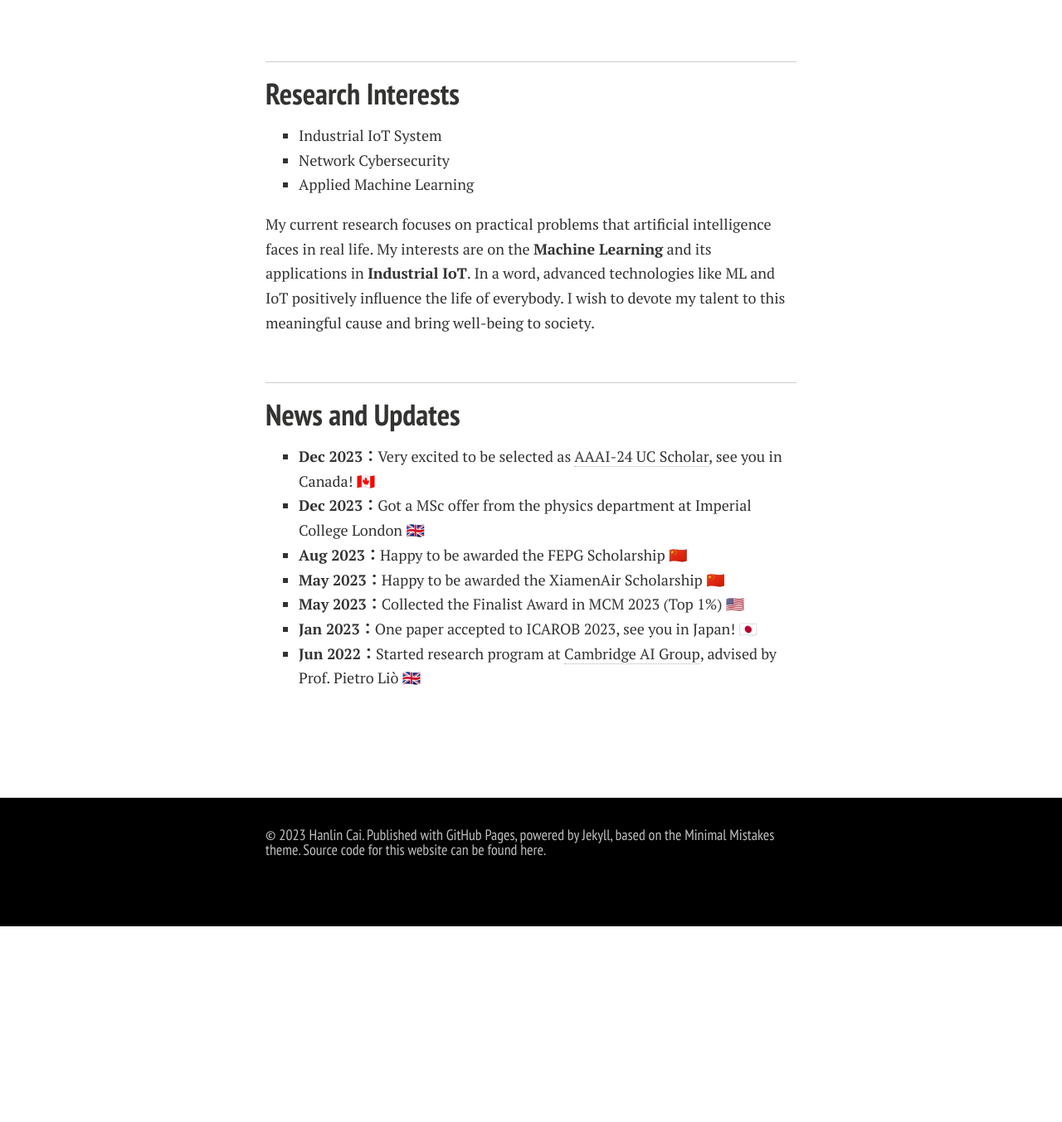
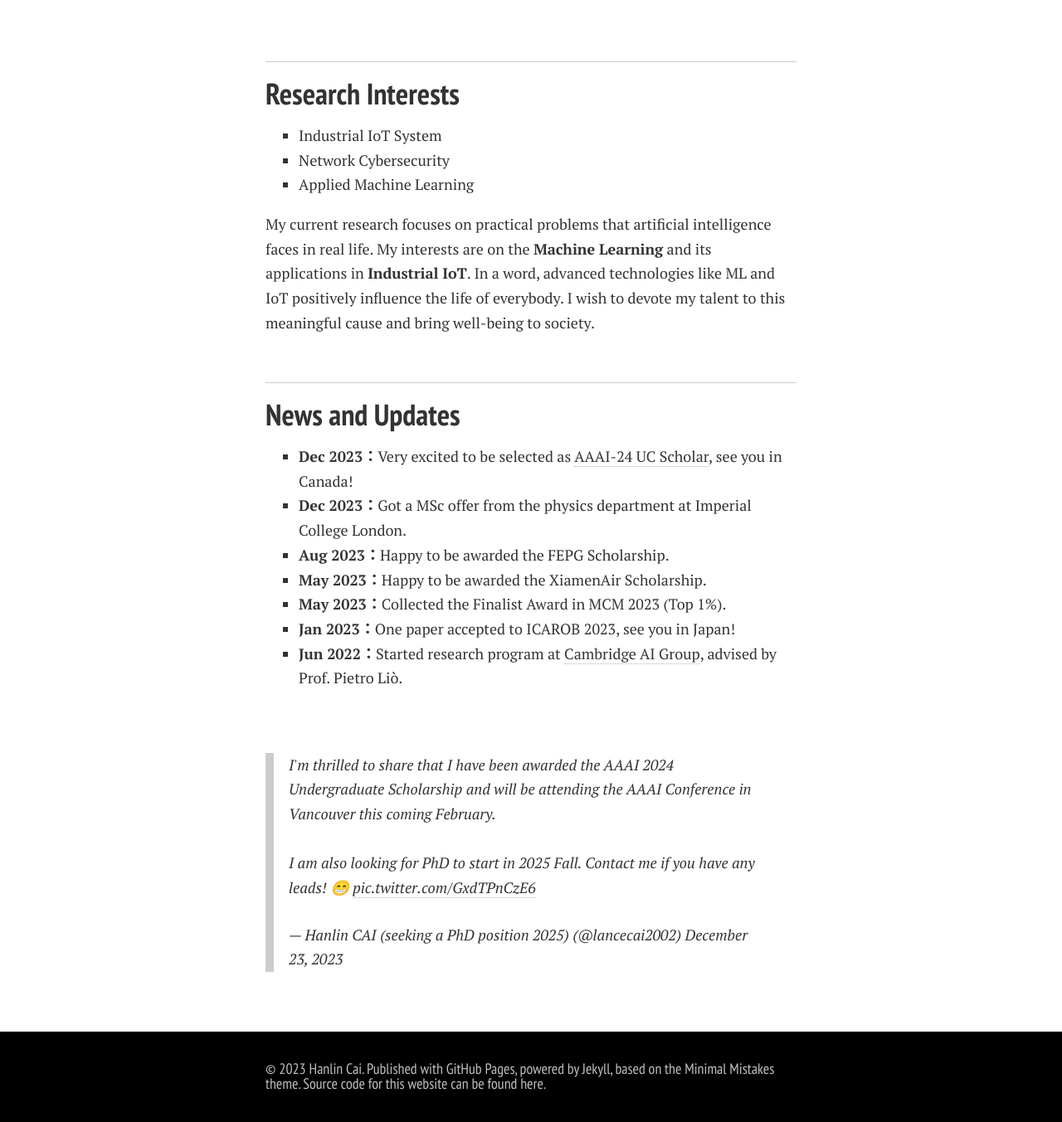
Before and after one commit to GuangLun2000/GuangLun2000.github.io, a Jekyll site: the page built from index.md, in a window 1280 px wide and 1400 px high, scrolled down 808 px. Shown: the top 1353 px of the window at 83% size. Built offline with Jekyll 4.4.1, drawn with Linux system fonts in a browser that asks for light colours; nearby versions of some CDN libraries; comment, search, counter and statistics services are not loaded; a style sheet for code colours, icons or effects is not loaded; our own code applies the rules of GitHub Pages for plain Markdown files; before the commit the page ends 1925 px from its top, so only the background shows below that.

Commit message:
Update index.md

```diff
--- a/index.md
+++ b/index.md
@@ -41,12 +41,14 @@ My current research focuses on practical problems that artificial intelligence f
 
 ## News and Updates
 
-- **Dec 2023：**Very excited to be selected as [AAAI-24 UC Scholar](https://aaai-uc.github.io/), see you in Canada! 🇨🇦
-- **Dec 2023：**Got a MSc offer from the physics department at Imperial College London 🇬🇧
-- **Aug 2023：**Happy to be awarded the FEPG Scholarship 🇨🇳
-- **May 2023：**Happy to be awarded the XiamenAir Scholarship 🇨🇳
-- **May 2023：**Collected the Finalist Award in MCM 2023 (Top 1%) 🇺🇸
-- **Jan 2023：**One paper accepted to ICAROB 2023, see you in Japan! 🇯🇵
-- **Jun 2022：**Started research program at [Cambridge AI Group](https://www.cl.cam.ac.uk/research/ai/), advised by Prof. Pietro Liò 🇬🇧
+- **Dec 2023：**Very excited to be selected as [AAAI-24 UC Scholar](https://aaai-uc.github.io/), see you in Canada!
+- **Dec 2023：**Got a MSc offer from the physics department at Imperial College London.
+- **Aug 2023：**Happy to be awarded the FEPG Scholarship.
+- **May 2023：**Happy to be awarded the XiamenAir Scholarship.
+- **May 2023：**Collected the Finalist Award in MCM 2023 (Top 1%).
+- **Jan 2023：**One paper accepted to ICAROB 2023, see you in Japan!
+- **Jun 2022：**Started research program at [Cambridge AI Group](https://www.cl.cam.ac.uk/research/ai/), advised by Prof. Pietro Liò.
 
 <br>
+
+<blockquote class="twitter-tweet"><p lang="en" dir="ltr">I&#39;m thrilled to share that I have been awarded the AAAI 2024 Undergraduate Scholarship and will be attending the AAAI Conference in Vancouver this coming February.<br><br>I am also looking for PhD to start in 2025 Fall. Contact me if you have any leads! 😁 <a href="https://t.co/GxdTPnCzE6">pic.twitter.com/GxdTPnCzE6</a></p>&mdash; Hanlin CAI (seeking a PhD position 2025) (@lancecai2002) <a href="https://twitter.com/lancecai2002/status/1738533328490463639?ref_src=twsrc%5Etfw">December 23, 2023</a></blockquote> <script async src="https://platform.twitter.com/widgets.js" charset="utf-8"></script>
```
